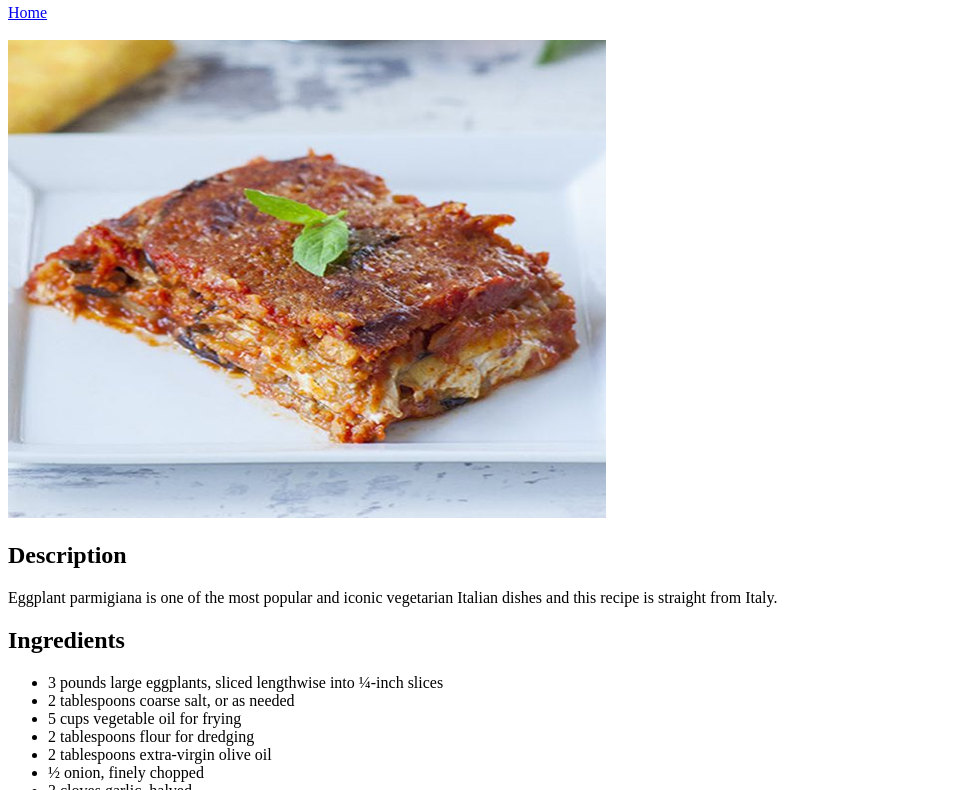
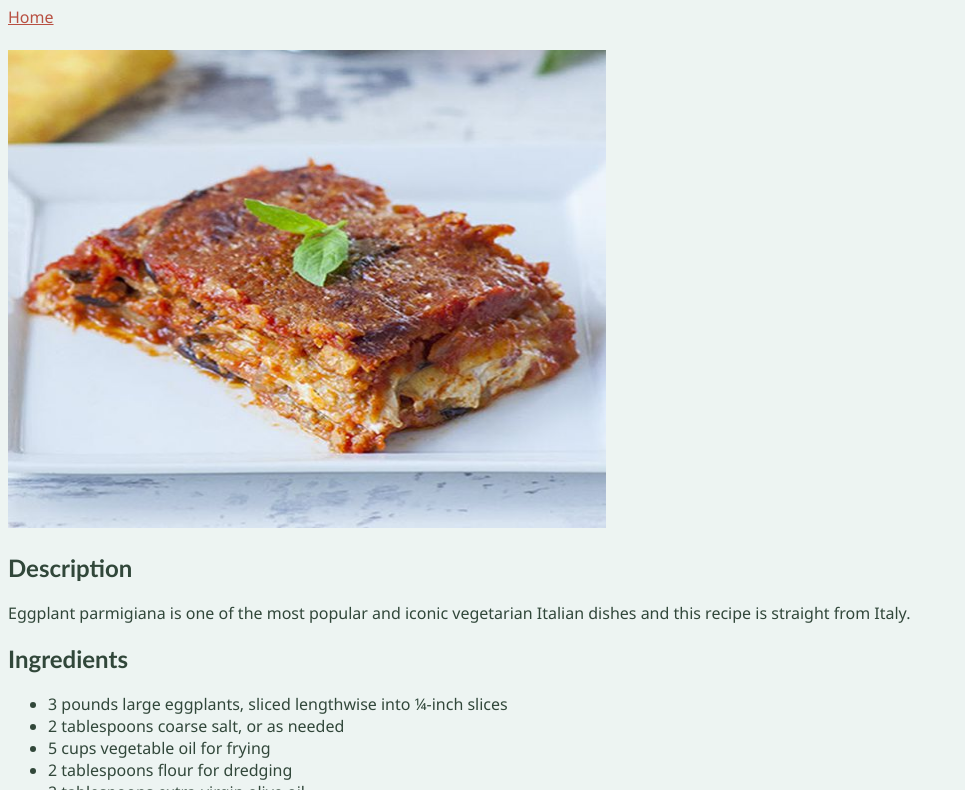
Before and after one commit to nithou/odin-recipes, a plain HTML site: page recipes/eggplant_parmigiana.html in a window 1280 px wide. Shown: the part 76-866 px from the top of the page, without its empty margins (0-965 px from the left). Drawn offline with Linux system fonts and the light colour scheme.

Commit message:
Adds CSS styling
Adds external stylesheet rules to style things around, add colors to texts, background-color, ...

```diff
--- a/recipes/eggplant_parmigiana.html
+++ b/recipes/eggplant_parmigiana.html
@@ -4,6 +4,7 @@
     <meta charset="UTF-8">
     <meta name="viewport" content="width=device-width, initial-scale=1.0">
     <title>Eggplant Parmigiana</title>
+    <link rel="stylesheet" href="../style.css">
 </head>
 <body>
     <h1>Eggplant Parmigiana</h1>
--- /dev/null
+++ b/style.css
@@ -0,0 +1,17 @@
+* {
+    color:#31473A;
+}
+
+body {
+    background-color:#EDF4F2;
+    font-family:'Segoe UI', Tahoma, Geneva, Verdana, sans-serif;
+}
+
+a {
+    color:#B85042;
+}
+
+h1, h2, h3 {
+    font-family:'Gill Sans', 'Gill Sans MT', Calibri, 'Trebuchet MS', sans-serif;
+    font-weight:600;
+}
```
Also changed, not shown: index.html (+1 -0 lines), recipes/lasagna.html (+1 -0 lines), recipes/volauvent.html (+1 -0 lines).
